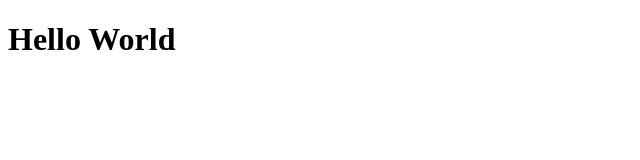
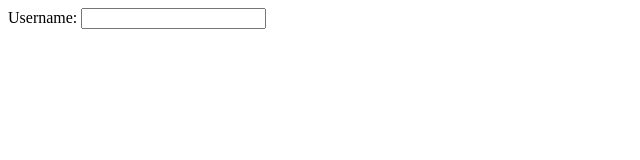
Before and after one commit to mehtaphysical/mental-health-first-aid-FE, a React app: page / in a window 1280 px wide. Shown: the whole page, without its empty margins (0-640 px from the left). Built offline with nearby package versions, Linux system fonts and the light colour scheme.

Commit message:
create signup component, added username functionality

```diff
--- a/src/components/App.js
+++ b/src/components/App.js
@@ -1,5 +1,10 @@
 import React from 'react';
+import { SignUp } from './SignUp';
 
 export default function App() {
-  return <h1>Hello World</h1>;
+  return (
+    <>
+      <SignUp />
+    </>
+  );
 }
--- /dev/null
+++ b/src/components/SignUp.js
@@ -0,0 +1,13 @@
+import React, { useState } from 'react';
+
+export const SignUp = () => {
+  const [userName, setUserName] = useState('');
+
+  return (
+    <section>
+      <form>
+        <label>Username: <input type="text" value={userName} onChange={({ target }) => setUserName(target.value)} /></label>
+      </form>
+    </section>
+  );
+}
--- a/src/index.html
+++ b/src/index.html
@@ -5,7 +5,7 @@
   <meta charset="UTF-8">
   <meta name="viewport" content="width=device-width, initial-scale=1.0">
   <meta http-equiv="X-UA-Compatible" content="ie=edge">
-  <title>mental-health-first-aid-FE</title>
+  <title>Mental Health First Aid</title>
 </head>
 
 <body>
```
Also changed, not shown: src/components/App.test.js (line endings or trailing spaces).
